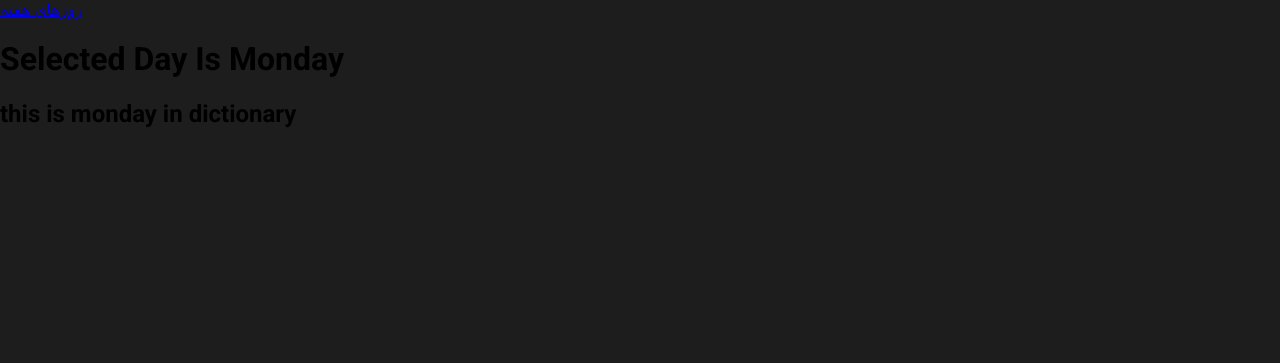
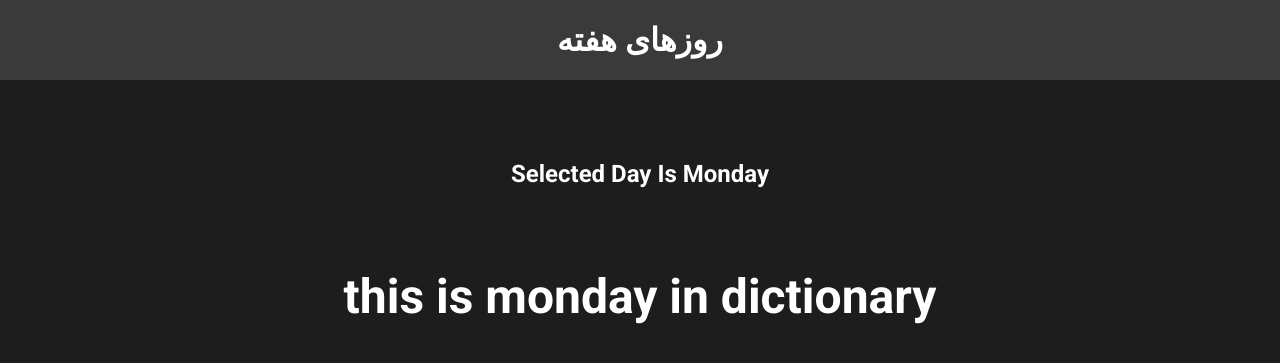
Before and after one commit to nzninkm/WeekDays, a Django app: page /days/monday in a window 1280 px wide. Shown: the top 363 px of the page. Run offline with Django 5.2, Linux system fonts and the light colour scheme.

Commit message:
Style the project

```diff
--- /dev/null
+++ b/challenges/static/challenges/challenge.css
@@ -0,0 +1,15 @@
+h1,
+h2 {
+  color: white;
+  text-align: center;
+}
+
+h1 {
+  font-size: 1.5rem;
+  margin: 5rem 0;
+}
+
+h2 {
+  font-size: 3rem;
+  font-weight: bold;
+}
--- a/challenges/templates/challenges/challenge.html
+++ b/challenges/templates/challenges/challenge.html
@@ -1,6 +1,16 @@
 {% extends 'base.html' %}
 {% load static %}
+
 {% block page_title %} days info {% endblock %}
+
+
+
+{% block header_references %}
+<link rel="stylesheet" href="{% static  'challenges/challenge.css' %}">
+<link rel="stylesheet" href="{% static  'challenges/includes/header.css' %}">
+{% endblock %}
+
+
 {% block content %}
 {% include "challenges/includes/header.html" with active_page="day detail" %}
 <h1>{{ day|title }}</h1>
```
Also changed, not shown: challenges/templates/challenges/index.html (+5 -2 lines).
